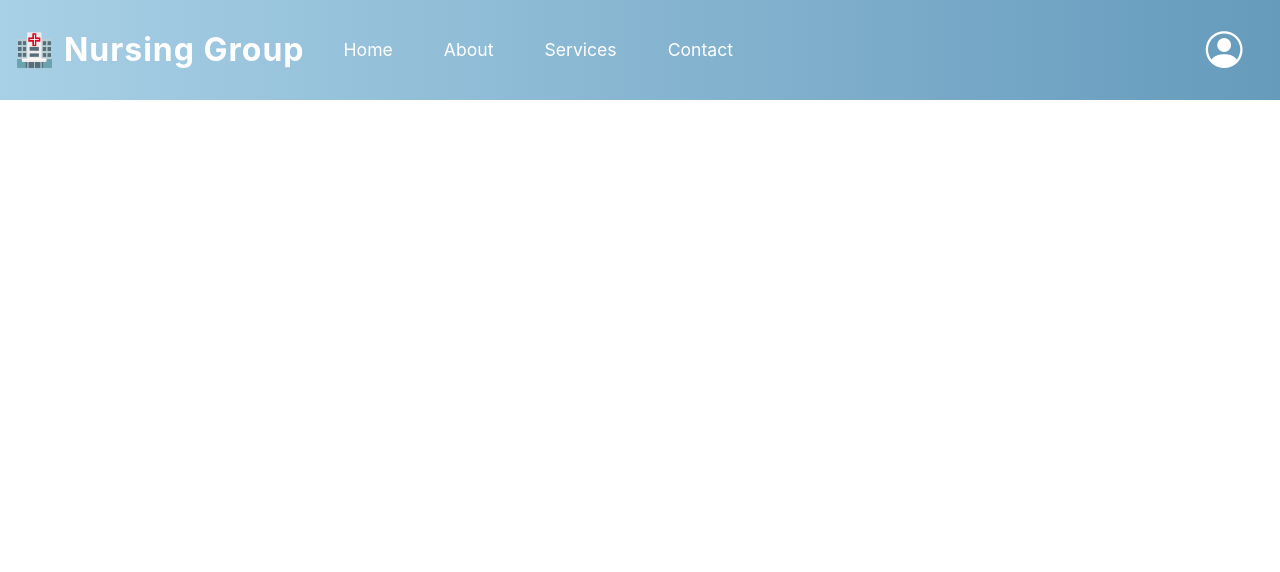
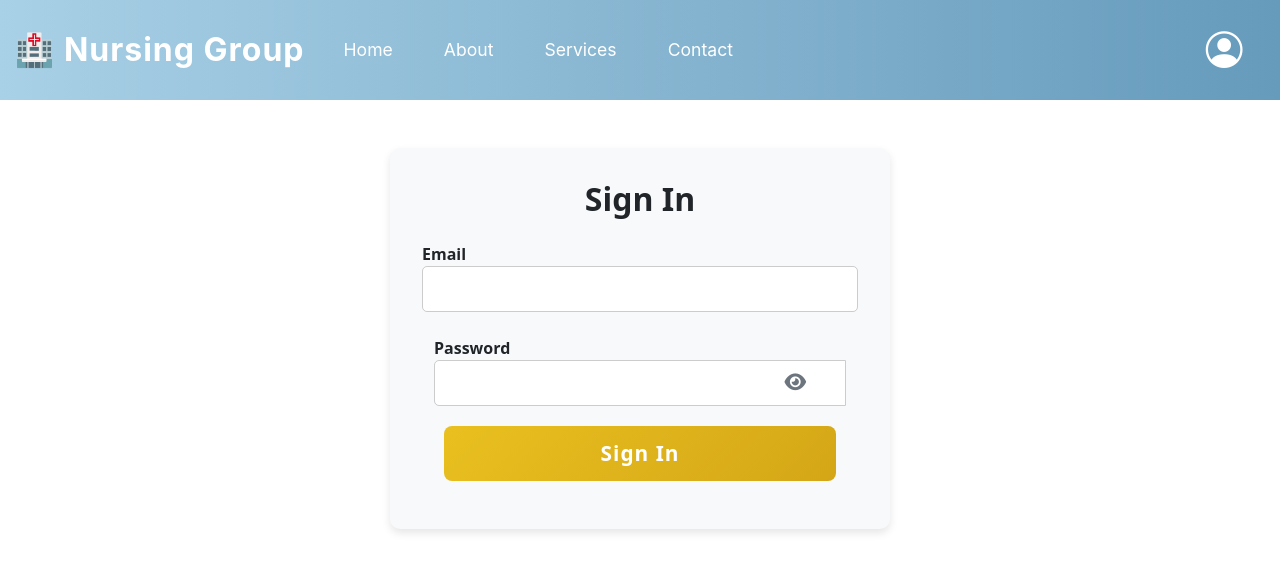
Before and after one commit to AbdullahRiz/Capstone-Nursing, a React (Create React App) app in the folder nursing-system/src/main/frontend/: page /signin in a window 1280 px wide. Shown: the top 572 px of the page. Built offline with nearby package versions, Linux system fonts and the light colour scheme.

Commit message:
The Sign in page is design

```diff
--- a/nursing-system/src/main/frontend/src/Components/Header/Header.js
+++ b/nursing-system/src/main/frontend/src/Components/Header/Header.js
@@ -4,6 +4,7 @@ import "bootstrap/dist/css/bootstrap.min.css";
 import "bootstrap-icons/font/bootstrap-icons.css";
 import "./Header.css";
 import Navigation from "./Navigation Bar";
+import Signin from "../Singin/Signin"
 import Home from "../Home/Home";
 
 const Header = () => {
@@ -17,7 +18,7 @@ const Header = () => {
 
         <ul className="navbar-nav ml-auto">
           <li className="nav-item">
-            <Link className="nav-link account-link" to="/account">
+            <Link className="nav-link account-link" to="/Signin">
               <i className="bi bi-person-circle"></i>
             </Link>
           </li>
--- /dev/null
+++ b/nursing-system/src/main/frontend/src/Components/Singin/Signin.js
@@ -0,0 +1,101 @@
+import React, { useState } from "react";
+import "../Signup/signup.css";
+import "bootstrap/dist/css/bootstrap.min.css";
+import "@fortawesome/fontawesome-free/css/all.min.css";
+
+const SignIn = () => {
+  const [formData, setFormData] = useState({
+    email: "",
+    password: "",
+  });
+
+  const [showPassword, setShowPassword] = useState(false);
+
+  const toggleShowPassword = () => {
+    setShowPassword((prevState) => !prevState);
+  };
+
+  const handleSubmit = async (event) => {
+    event.preventDefault();
+    const bodyData = {
+      email: formData.email,
+      password: formData.password,
+    };
+
+    console.log("Sign In Data Submitted:", bodyData);
+
+    try {
+      const response = await fetch("http://localhost:8080/api/signin", {
+        method: "POST",
+        headers: { "Content-Type": "application/json" },
+        body: JSON.stringify(bodyData),
+      });
+
+      if (!response.ok) {
+        throw new Error(`HTTP error! status: ${response.status}`);
+      }
+
+      alert("Sign In Successful!");
+    } catch (error) {
+      console.error("Error during fetch:", error);
+      alert(`Sign In failed: ${error.message}`);
+    }
+  };
+
+  const handleChange = (event) => {
+    const { name, value } = event.target;
+    setFormData((prevState) => ({
+      ...prevState,
+      [name]: value,
+    }));
+  };
+
+  return (
+      <div className="signup-container">
+        <h2 className="signup-title">Sign In</h2>
+        <form className="signup-form" onSubmit={handleSubmit}>
+          <div className="form-group">
+            <label>Email</label>
+            <input
+                type="email"
+                name="email"
+                className="form-control"
+                value={formData.email}
+                onChange={handleChange}
+                required
+            />
+          </div>
+
+          <div className="container mt-4">
+            <div className="form-group">
+              <label>Password</label>
+              <div className="input-group">
+                <input
+                    type={showPassword ? "text" : "password"}
+                    name="password"
+                    className="form-control password-input"
+                    value={formData.password}
+                    onChange={handleChange}
+                    required
+                />
+                <div className="input-group-append">
+                <span
+                    className="input-group-text password-toggle-btn"
+                    onClick={toggleShowPassword}
+                >
+                  <i className={`fa ${showPassword ? "fa-eye-slash" : "fa-eye"}`}></i>
+                </span>
+                </div>
+              </div>
+            </div>
+          </div>
+
+          <button type="submit" className="signup-button1">
+            Sign In
+          </button>
+        </form>
+      </div>
+  );
+};
+
+export default SignIn;
--- /dev/null
+++ b/nursing-system/src/main/frontend/src/Components/Singin/signin.css
@@ -0,0 +1,74 @@
+/* signin.css */
+.signin-container {
+    max-width: 400px;
+    margin: 0 auto;
+    padding: 20px;
+    border: 1px solid #ccc;
+    border-radius: 5px;
+    background-color: #f9f9f9;
+    box-shadow: 0 2px 4px rgba(0, 0, 0, 0.1);
+}
+
+.signin-title {
+    text-align: center;
+    margin-bottom: 20px;
+    font-size: 24px;
+    color: #333;
+}
+
+.signin-form .form-group {
+    margin-bottom: 15px;
+}
+
+.signin-form .form-group label {
+    display: block;
+    margin-bottom: 5px;
+    font-weight: bold;
+    color: #555;
+}
+
+.signin-form .form-control {
+    width: 100%;
+    padding: 10px;
+    border: 1px solid #ccc;
+    border-radius: 4px;
+    box-sizing: border-box;
+}
+
+.signin-button {
+    width: 100%;
+    padding: 10px;
+    background-color: #007bff;
+    border: none;
+    border-radius: 4px;
+    color: white;
+    font-size: 16px;
+    cursor: pointer;
+}
+
+.signin-button:hover {
+    background-color: #0056b3;
+}
+
+/* Additional styles from signup.css */
+.signup-button1 {
+    padding: 10px 20px;
+    font-size: 1.2rem;
+    font-weight: bold;
+    color: white;
+    background: linear-gradient(135deg, #e9c01f 0%, #d4a617 100%);
+    border: none;
+    border-radius: 8px;
+    cursor: pointer;
+    transition: all 0.3s ease-in-out;
+    text-decoration: none;
+    max-width: 160px;
+    margin: center;
+    box-shadow: 0px 4px 8px rgba(0, 0, 0, 0.2);
+}
+
+.signup-button1:hover {
+    background: linear-gradient(135deg, #f0d354 0%, #c99b12 100%);
+    transform: scale(1.05);
+    box-shadow: 0px 6px 12px rgba(0, 0, 0, 0.25);
+}
--- a/nursing-system/src/main/frontend/src/Home Page/App.js
+++ b/nursing-system/src/main/frontend/src/Home Page/App.js
@@ -6,14 +6,16 @@ import Home from "../Components/Home/Home";
 import "bootstrap/dist/css/bootstrap.min.css";
 import "bootstrap-icons/font/bootstrap-icons.css";
 import Signup from "../Components/Signup/signup";
+import Signin from "../Components/Singin/Signin";
 
 function App() {
     return (
         <Router>
-      <Header />
+            <Header/>
             <Routes>
-        <Route path="/" element={<Home />} />
-        <Route path="/signup" element={<Signup />} />
+                <Route path="/" element={<Home/>}/>
+                <Route path="/signup" element={<Signup/>}/>
+                <Route path="/signin" element={<Signin/>}/>
             </Routes>
         </Router>
     );
```
Also changed, not shown: nursing-system/src/main/frontend/src/Components/Signup/Switch/Switch.js (deleted, +0 -18 lines). Lines whose indentation alone changed are shown as unchanged.
